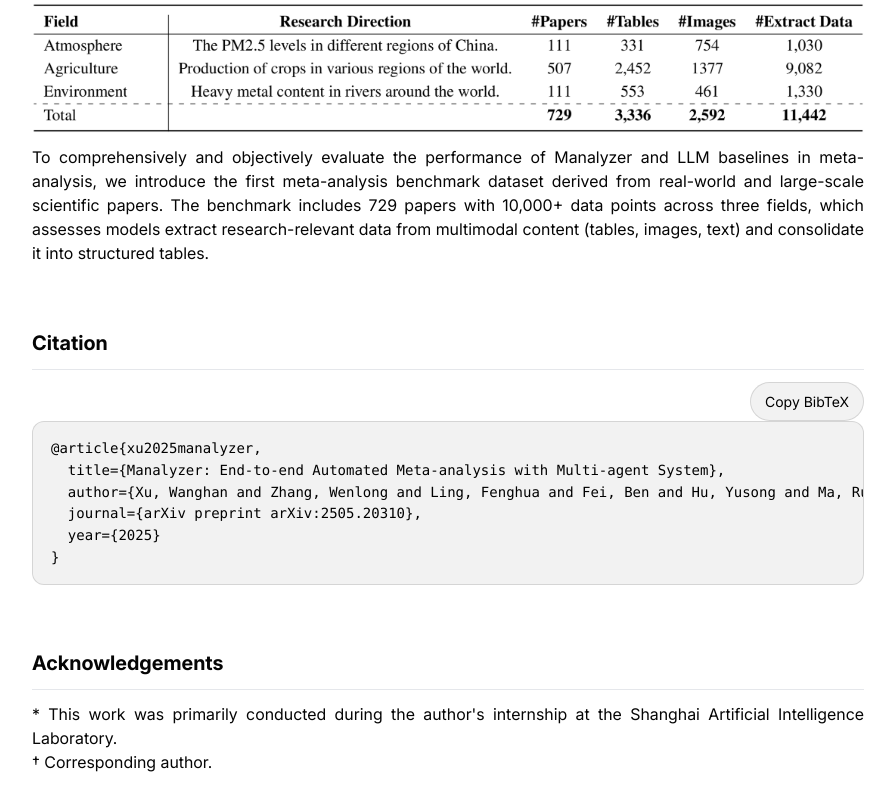
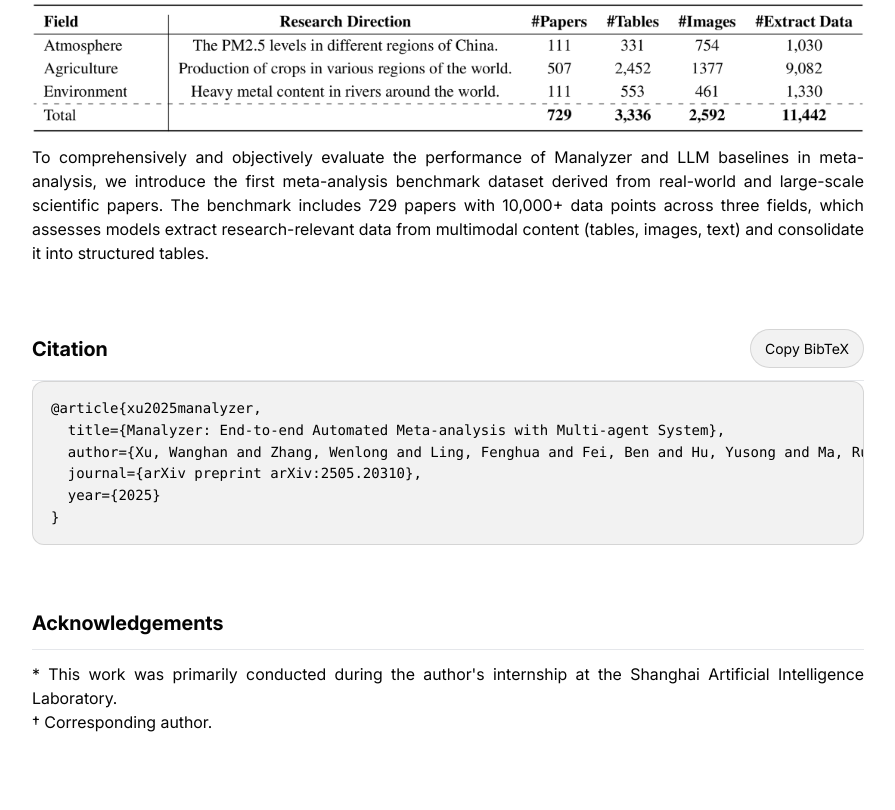
Before and after one commit to black-yt/meta-analysis-page, a plain HTML site: page index.html in a window 1280 px wide. Shown: the part 3025-3835 px from the top of the page, without its empty margins (192-1087 px from the left). After the commit the page ends 3799 px from the top, so only its background shows below. Drawn offline with Linux system fonts and the light colour scheme; files whose address does not match are found by name.

Commit message:
Adjust citation copy button layout

```diff
--- a/index.html
+++ b/index.html
@@ -102,24 +102,33 @@
       text-decoration: underline;
     }
 
-    .copy-row {
+    .citation-title-row {
       display: flex;
-      justify-content: flex-end;
-      margin-bottom: 0.625rem;
+      align-items: center;
+      justify-content: space-between;
+      gap: 1rem;
+      flex-wrap: wrap;
     }
 
-    .copy-row button {
+    .citation-title-row h1 {
+      margin: 0;
+      flex: 1 1 auto;
+    }
+
+    .citation-copy-button {
+      flex: 0 0 auto;
       padding: 0.5rem 0.875rem;
       border: 1px solid rgba(0, 0, 0, 0.12);
       border-radius: 999px;
       background: rgba(0, 0, 0, 0.05);
       color: #000;
       font-size: 0.875rem;
+      white-space: nowrap;
       cursor: pointer;
       transition: background-color 200ms ease-in-out;
     }
 
-    .copy-row button:hover {
+    .citation-copy-button:hover {
       background: rgba(0, 0, 0, 0.1);
     }
 
@@ -136,13 +145,13 @@
       white-space: pre;
     }
 
-    .dark .copy-row button {
+    .dark .citation-copy-button {
       border-color: rgba(255, 255, 255, 0.16);
       background: rgba(255, 255, 255, 0.08);
       color: #fff;
     }
 
-    .dark .copy-row button:hover {
+    .dark .citation-copy-button:hover {
       background: rgba(255, 255, 255, 0.16);
     }
 
@@ -367,14 +376,14 @@
 
 
           <div class="space-y-3 pt-16" id="citation">
-            <h1 class="text-primary font-sans text-xl font-bold dark:text-white">
-              Citation
-            </h1>
+            <div class="citation-title-row">
+              <h1 class="text-primary font-sans text-xl font-bold dark:text-white">
+                Citation
+              </h1>
+              <button id="copy-bibtex" class="citation-copy-button" type="button" onclick="copyBibTeX()">Copy BibTeX</button>
+            </div>
             <hr class="hr">
 
-            <div class="copy-row">
-              <button id="copy-bibtex" type="button" onclick="copyBibTeX()">Copy BibTeX</button>
-            </div>
             <pre id="bibtex">@article{xu2025manalyzer,
   title={Manalyzer: End-to-end Automated Meta-analysis with Multi-agent System},
   author={Xu, Wanghan and Zhang, Wenlong and Ling, Fenghua and Fei, Ben and Hu, Yusong and Ma, Runmin and Zhang, Bo and Ren, Fangxuan and Lin, Jintai and Ouyang, Wanli and others},
```
